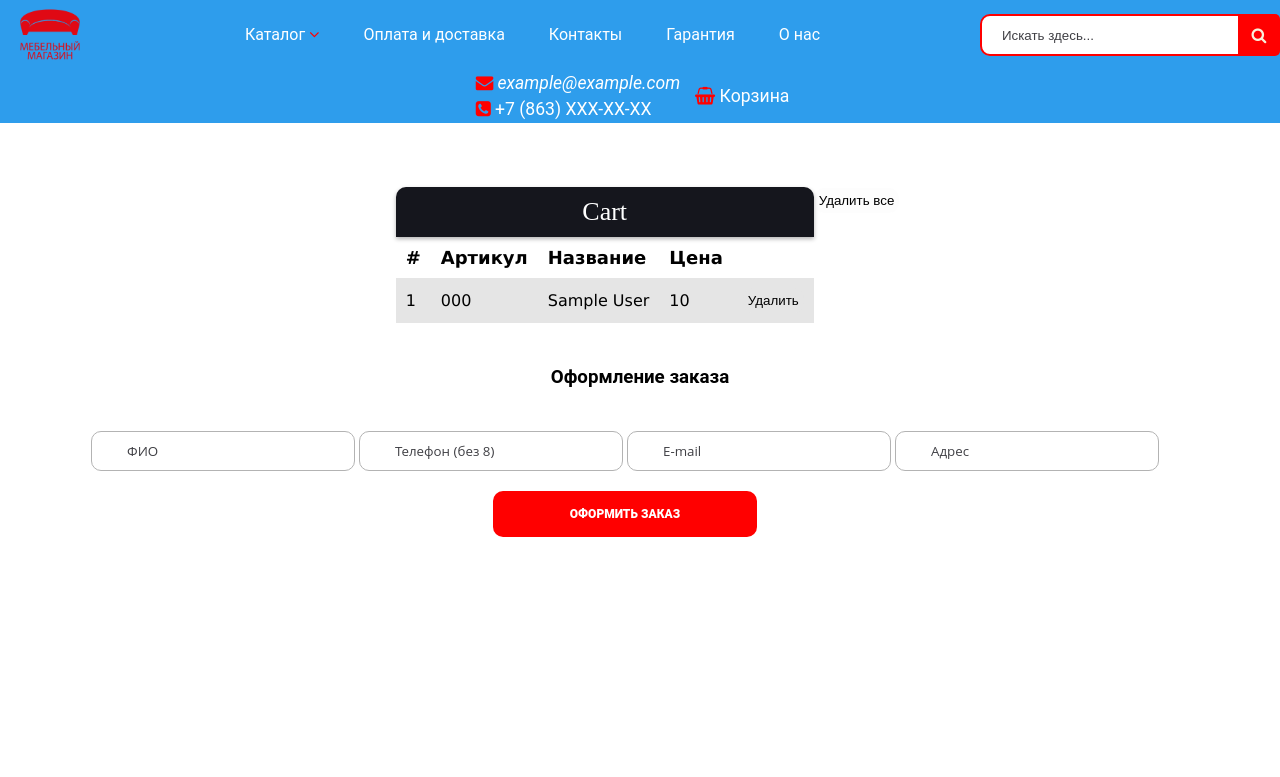
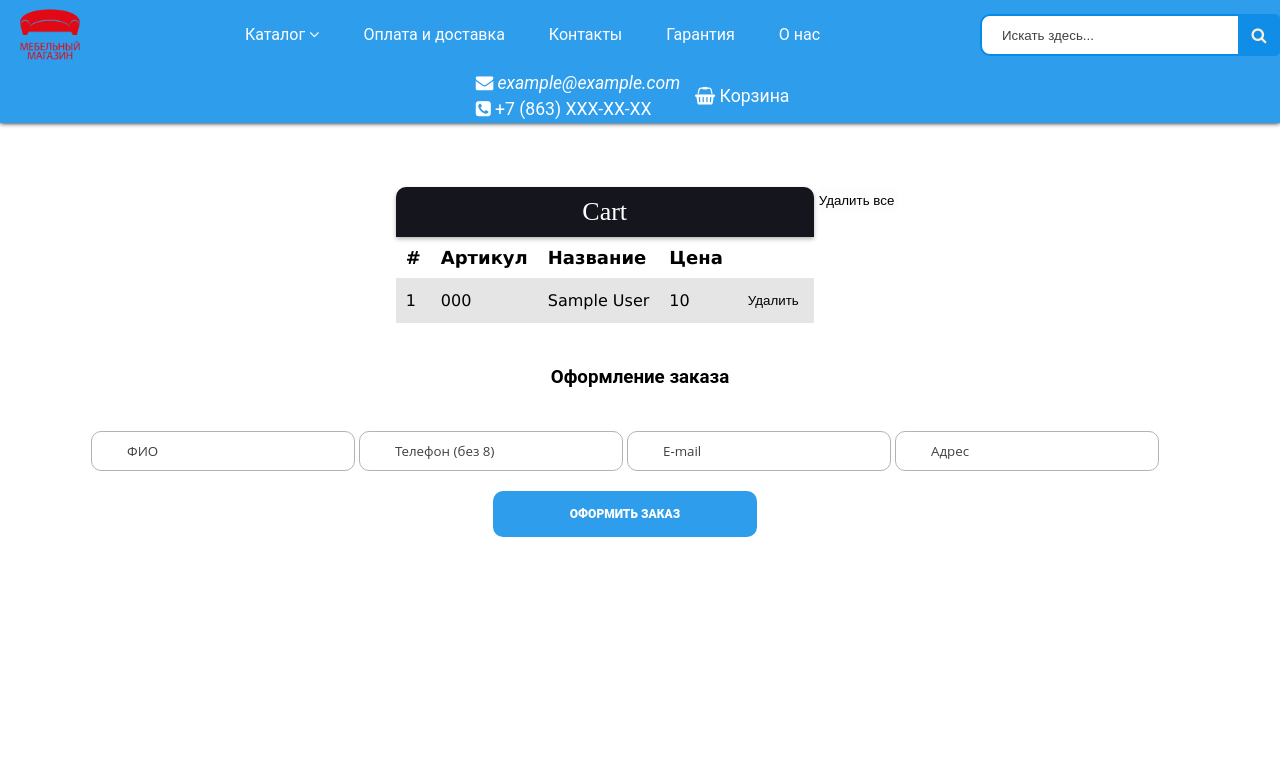
Before and after one commit to sergden/shop.com, a PHP site: page /cart.php in a window 1280 px wide. Shown: the top 777 px of the page. Run offline with PHP 8.4, Linux system fonts and the light colour scheme; tables that the repository leaves empty or names only in its code hold one stand-in row (values such as "Sample post"); data that the repository does not hold is empty; some libraries are stand-ins or nearby versions.

Commit message:
finish header

```diff
--- a/css/style.css
+++ b/css/style.css
@@ -14,7 +14,7 @@ a {
 }
 
 i.fa {
-    color: #ff0000;
+    color: #fff;
 }
 
 body {
@@ -32,6 +32,7 @@ body {
     flex-wrap: wrap;
     justify-content: space-between;
     align-items: center;
+    box-shadow: 0 0 5px;
 }
 
 .header .logo {
@@ -190,7 +191,7 @@ body {
     width: 100%;
     height: 42px;
     padding-left: 10px;
-    border: 2px solid #ff0000;
+    border: 2px solid #078be9;
     border-radius: 10px;
     outline: none;
     background: #fff;
@@ -204,13 +205,13 @@ body {
     width: 42px;
     height: 42px;
     border: none;
-    background: #ff0000;
+    background: #108ee7;
     border-radius: 0 5px 5px 0;
     cursor: pointer;
 }
 
 .search button:hover {
-    background-color: #db0000;
+    background-color: #078be9;
     cursor: pointer;
 }
 
@@ -308,7 +309,7 @@ body {
     border: none;
     border-radius: 10px;
     padding: 16px 55px;
-    background-color: #ff0000;
+    background-color: #2e9dec;
     -webkit-transition: .3s all;
     transition: .3s all;
     margin-top: 20px;
@@ -316,7 +317,7 @@ body {
 }
 
 .submit-btn:hover {
-    background-color: #db0000;
+    background-color: #078be9;
     cursor: pointer;
 }
 
@@ -446,7 +447,7 @@ body {
     border: none;
     border-radius: 10px;
     padding: 16px 55px;
-    background-color: #ff0000;
+    background-color: #2e9dec;
     -webkit-transition: .3s all;
     transition: .3s all;
     margin-top: 10px;
@@ -454,7 +455,7 @@ body {
 }
 
 .feedback-form .submit-btn:hover {
-    background-color: #db0000;
+    background-color: #078be9;
     cursor: pointer;
 }
 
@@ -610,7 +611,7 @@ body {
     border: none;
     border-radius: 10px;
     padding: 16px 55px;
-    background-color: #ff0000;
+    background-color: #2e9dec;
     -webkit-transition: .3s all;
     transition: .3s all;
     margin-top: 10px;
@@ -618,7 +619,7 @@ body {
 }
 
 .form_order .order-btn:hover {
-    background-color: #db0000;
+    background-color: #078be9;
     cursor: pointer;
 }
 
```
Also changed, not shown: index.php (+5 -3 lines).
